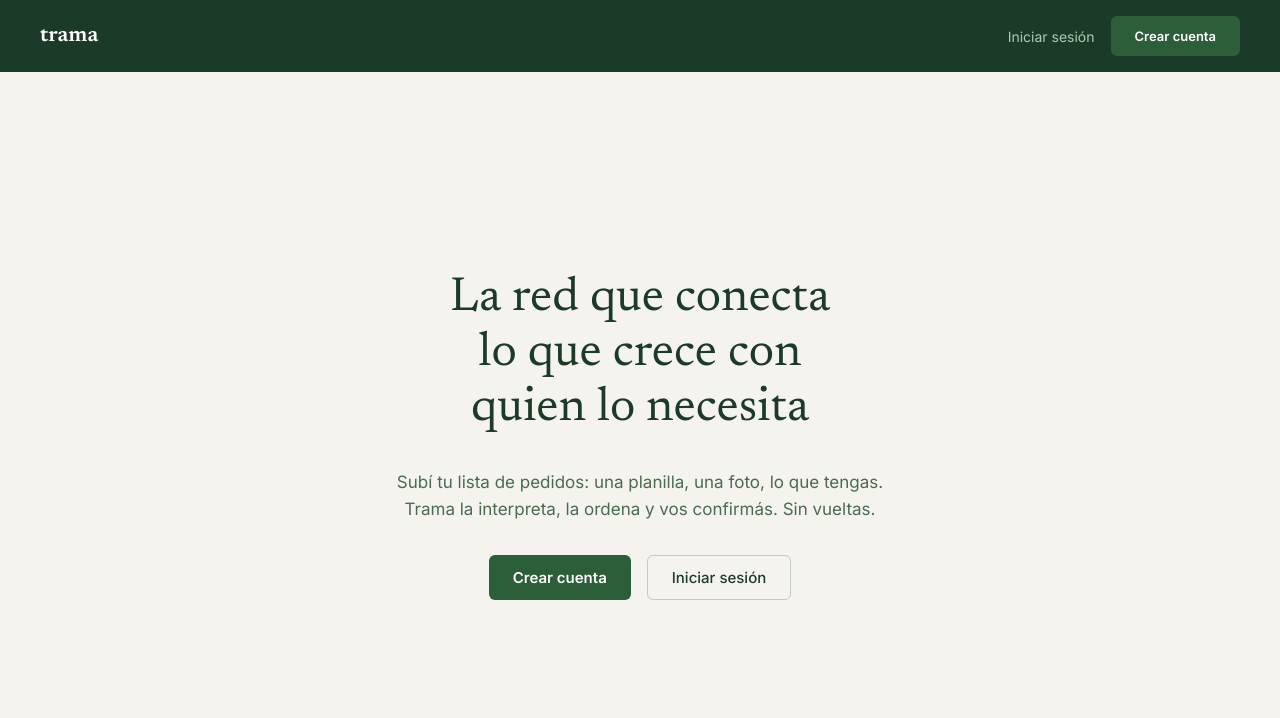
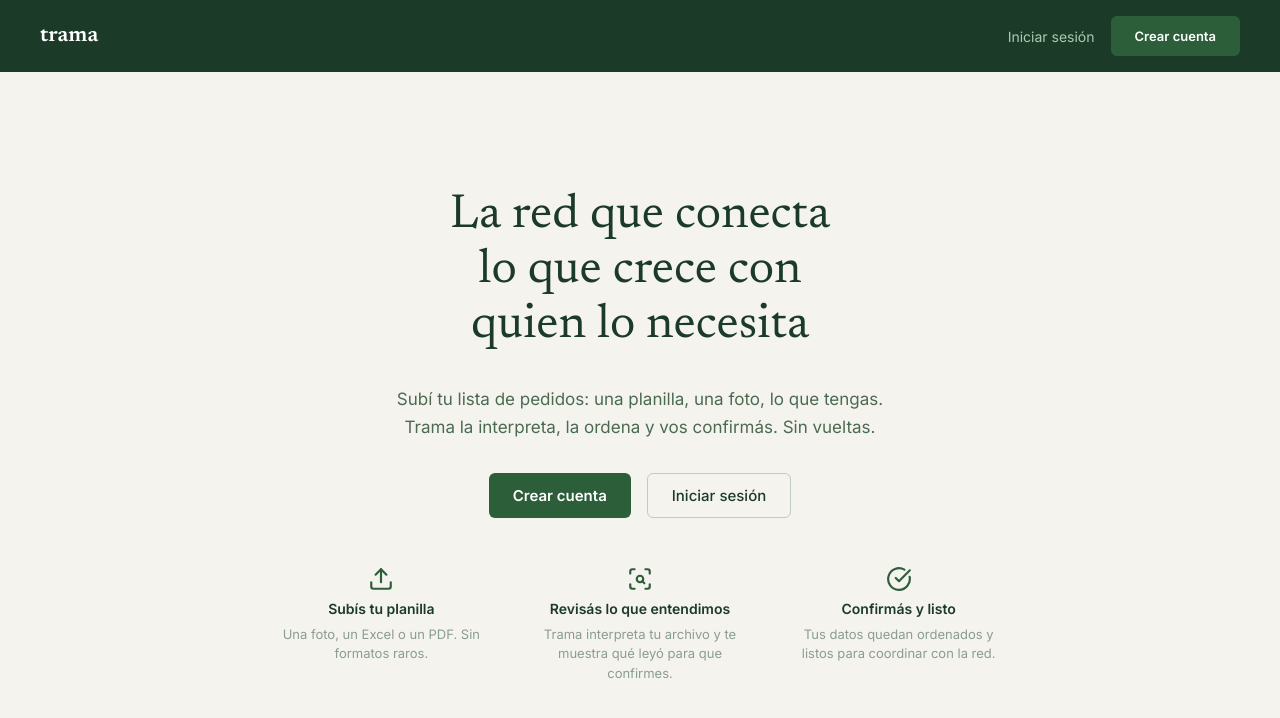
Before and after one commit to BelCattaneo/trama, a React (Vite) app in the folder frontend/: page / in a window 1280 px wide. Shown: the top 718 px of the page. Built offline with nearby package versions, Linux system fonts and the light colour scheme; no server answers.

Commit message:
add three step row to landing page per pen design

```diff
--- a/frontend/src/pages/Landing.css
+++ b/frontend/src/pages/Landing.css
@@ -66,3 +66,49 @@
   outline: 2px solid var(--accent-primary);
   outline-offset: 2px;
 }
+
+.landing-page__steps {
+  display: grid;
+  grid-template-columns: repeat(3, 1fr);
+  gap: 36px;
+  list-style: none;
+  margin: 16px 0 0;
+  padding: 0;
+  max-width: 740px;
+  width: 100%;
+}
+
+.landing-page__step {
+  display: flex;
+  flex-direction: column;
+  align-items: center;
+  gap: 8px;
+}
+
+.landing-page__step-icon {
+  color: var(--accent-primary);
+}
+
+.landing-page__step-title {
+  margin: 0;
+  font-family: var(--font-body);
+  font-size: 14px;
+  font-weight: 600;
+  color: var(--foreground-primary);
+}
+
+.landing-page__step-description {
+  margin: 0;
+  font-family: var(--font-body);
+  font-size: 13px;
+  line-height: 1.5;
+  color: var(--foreground-muted);
+}
+
+@media (max-width: 640px) {
+  .landing-page__steps {
+    grid-template-columns: 1fr;
+    gap: 24px;
+    max-width: 360px;
+  }
+}
--- a/frontend/src/pages/Landing.jsx
+++ b/frontend/src/pages/Landing.jsx
@@ -1,6 +1,27 @@
 import { Link } from "react-router-dom";
+import { CircleCheckBig, ScanSearch, Upload } from "lucide-react";
 import NavBarPublic from "../components/NavBarPublic";
 import "./Landing.css";
+
+const STEPS = [
+  {
+    Icon: Upload,
+    title: "Subís tu planilla",
+    description: "Una foto, un Excel o un PDF. Sin formatos raros.",
+  },
+  {
+    Icon: ScanSearch,
+    title: "Revisás lo que entendimos",
+    description:
+      "Trama interpreta tu archivo y te muestra qué leyó para que confirmes.",
+  },
+  {
+    Icon: CircleCheckBig,
+    title: "Confirmás y listo",
+    description:
+      "Tus datos quedan ordenados y listos para coordinar con la red.",
+  },
+];
 
 export default function Landing() {
   return (
@@ -33,6 +54,19 @@ export default function Landing() {
             Iniciar sesión
           </Link>
         </div>
+        <ul className="landing-page__steps" aria-label="Cómo funciona">
+          {STEPS.map(({ Icon, title, description }) => (
+            <li key={title} className="landing-page__step">
+              <Icon
+                size={26}
+                aria-hidden="true"
+                className="landing-page__step-icon"
+              />
+              <h2 className="landing-page__step-title">{title}</h2>
+              <p className="landing-page__step-description">{description}</p>
+            </li>
+          ))}
+        </ul>
       </main>
     </div>
   );
```
